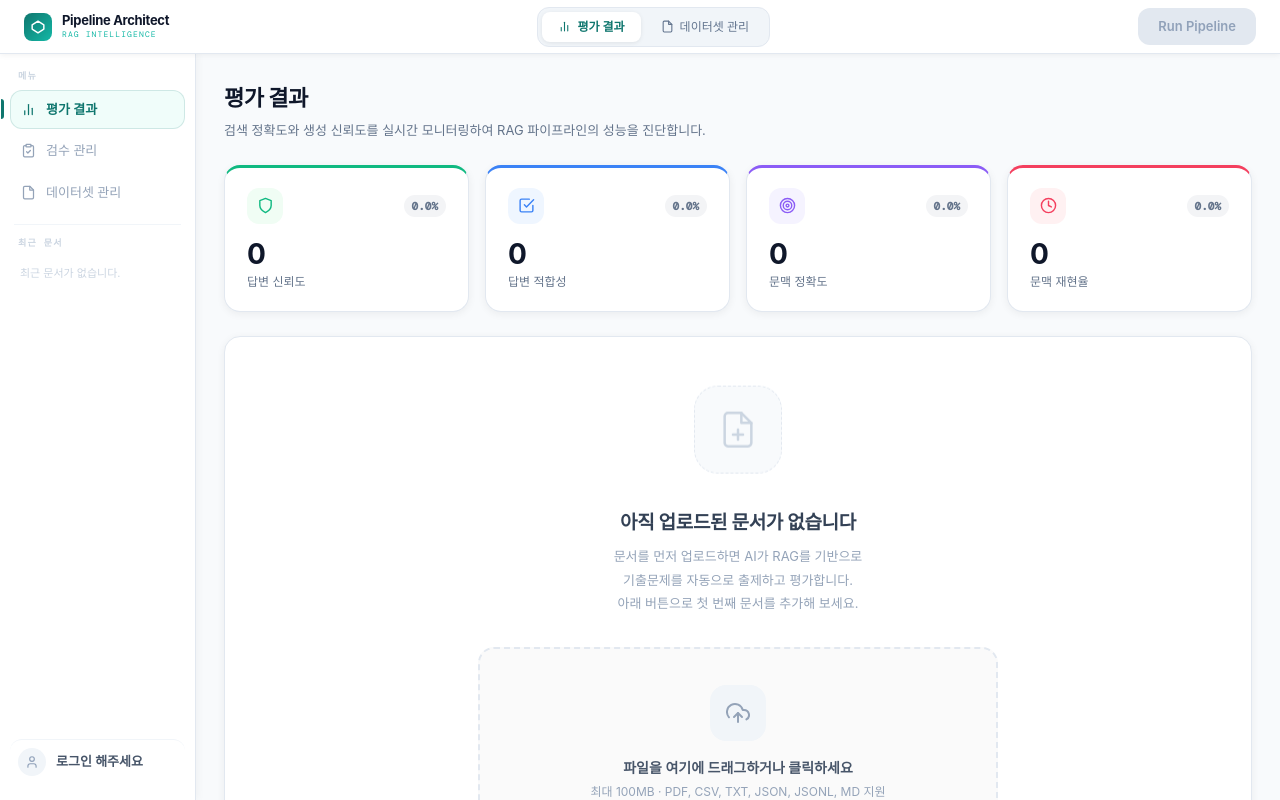
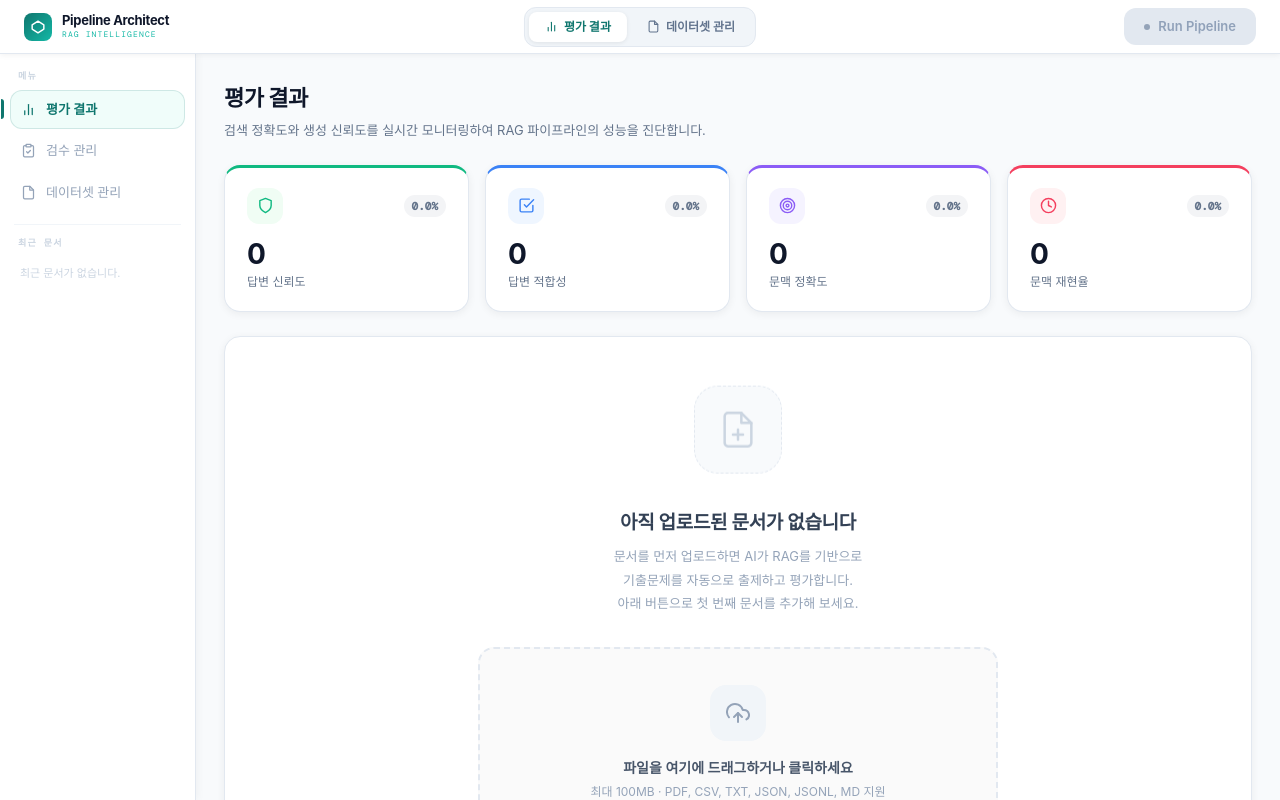
Before and after one commit to dudnki/Capstone_project, a Next.js app in the folder frontend/: page / in a window 1280 px wide. Shown: the top 800 px of the page. Built offline with nearby package versions, Linux system fonts and the light colour scheme.

Commit message:
feat: 로그인 UI 제거 및 버튼 레이아웃 고정

```diff
--- a/frontend/app/page.tsx
+++ b/frontend/app/page.tsx
@@ -74,6 +74,8 @@ export default function RagEvaluationPage() {
 
       {/* ════════════════════════ HEADER ════════════════════════ */}
       <header className="fixed top-0 left-0 right-0 z-50 flex items-center justify-between bg-white" style={{ height: '54px', padding: '0 24px', borderBottom: '1px solid #e2e8f0', boxShadow: '0 1px 6px rgba(0,0,0,0.06)' }}>
+
+        {/* 1. 왼쪽: 로고 및 타이틀 */}
         <div className="flex items-center gap-2.5">
           <div className="flex items-center justify-center rounded-lg text-white text-[10px] font-bold" style={{ width: '28px', height: '28px', background: 'linear-gradient(135deg,#0f766e,#14b8a6)' }}>
             <svg width="14" height="14" viewBox="0 0 24 24" fill="none" stroke="white" strokeWidth="2.5" strokeLinecap="round" strokeLinejoin="round"><polygon points="12 2 22 8.5 22 15.5 12 22 2 15.5 2 8.5 12 2" /></svg>
@@ -84,18 +86,20 @@ export default function RagEvaluationPage() {
           </div>
         </div>
 
-        <div className="flex items-center gap-1 rounded-xl p-1" style={{ background: '#f1f5f9', border: '1px solid #e2e8f0' }}>
-          <button className="flex items-center gap-1.5 rounded-lg px-4 py-1.5 text-[12px] font-semibold transition-all" style={{ background: '#fff', color: '#0f766e', boxShadow: '0 1px 4px rgba(0,0,0,0.08)' }}>
+        {/* 2. 중앙: 네비게이션 탭 (절대 위치로 화면 정중앙 픽스) */}
+        <div className="absolute left-1/2 top-1/2 -translate-x-1/2 -translate-y-1/2 flex items-center gap-1 rounded-xl p-1" style={{ background: '#f1f5f9', border: '1px solid #e2e8f0' }}>
+          <button className="flex items-center gap-1.5 rounded-lg px-4 py-1.5 text-[12px] font-bold transition-all" style={{ background: '#fff', color: '#0f766e', boxShadow: '0 1px 4px rgba(0,0,0,0.08)' }}>
             <svg width="13" height="13" viewBox="0 0 24 24" fill="none" stroke="currentColor" strokeWidth="2" strokeLinecap="round" strokeLinejoin="round"><line x1="18" y1="20" x2="18" y2="10" /><line x1="12" y1="20" x2="12" y2="4" /><line x1="6" y1="20" x2="6" y2="14" /></svg>
             평가 결과
           </button>
-          <button className="flex items-center gap-1.5 rounded-lg px-4 py-1.5 text-[12px] font-medium text-slate-500 hover:bg-white hover:text-slate-700 transition-all">
+          <button className="flex items-center gap-1.5 rounded-lg px-4 py-1.5 text-[12px] font-bold text-slate-500 hover:bg-white hover:text-slate-700 transition-all">
             <svg width="13" height="13" viewBox="0 0 24 24" fill="none" stroke="currentColor" strokeWidth="2" strokeLinecap="round" strokeLinejoin="round"><path d="M14 2H6a2 2 0 0 0-2 2v16a2 2 0 0 0 2 2h12a2 2 0 0 0 2-2V8z" /><polyline points="14 2 14 8 20 8" /></svg>
             데이터셋 관리
           </button>
         </div>
 
-        {/* 🚀 결과 창 여부에 따라 [새 문서 평가하기] / [Run Pipeline] 버튼이 바뀝니다 */}
+        {/* 3. 우측: 액션 버튼 */}
+        <div className="flex items-center">
           {showResults ? (
             <button
               onClick={handleReset}
@@ -112,10 +116,19 @@ export default function RagEvaluationPage() {
               onClick={handleRunPipeline}
               className={`flex items-center gap-2 rounded-xl font-semibold text-[13px] transition-all ${uploadedFile && !isAnalyzing ? "text-white cursor-pointer hover:-translate-y-[1px]" : "bg-slate-200 text-slate-400 cursor-not-allowed"}`}
               style={uploadedFile && !isAnalyzing ? { padding: '9px 20px', background: 'linear-gradient(135deg,#0f766e,#0d9488)', boxShadow: '0 4px 14px rgba(13,148,136,0.35)', border: 'none' } : { padding: '9px 20px', border: 'none' }}>
-            {uploadedFile && !isAnalyzing && <span className="w-1.5 h-1.5 rounded-full inline-block animate-pulse" style={{ background: '#5eead4' }}></span>}
+
+              {/* ✨ 파일 유무와 상관없이 점(Dot)의 자리를 유지시킵니다. 파일이 없으면 회색 고정, 있으면 민트색 깜빡임 적용 */}
+              {!isAnalyzing && (
+                <span
+                  className={`w-1.5 h-1.5 rounded-full inline-block ${uploadedFile ? 'animate-pulse' : ''}`}
+                  style={{ background: uploadedFile ? '#5eead4' : '#94a3b8' }}
+                ></span>
+              )}
               {isAnalyzing ? '분석 중...' : 'Run Pipeline'}
+
             </button>
           )}
+        </div>
       </header>
 
       {/* ════════════════════════ SHELL ════════════════════════ */}
@@ -150,15 +163,6 @@ export default function RagEvaluationPage() {
           ) : (
             <div style={{ fontSize: '11px', color: '#cbd5e1', padding: '8px 10px' }}>최근 문서가 없습니다.</div>
           )}
-
-          <div className="flex items-center gap-2.5 mt-auto hover:bg-slate-50 cursor-pointer transition-colors p-2 rounded-xl" style={{ borderTop: '1px solid #f1f5f9' }}>
-            <div className="flex items-center justify-center rounded-full text-slate-400 flex-shrink-0" style={{ width: '28px', height: '28px', background: '#f1f5f9' }}>
-              <svg width="14" height="14" viewBox="0 0 24 24" fill="none" stroke="currentColor" strokeWidth="2" strokeLinecap="round" strokeLinejoin="round"><path d="M19 21v-2a4 4 0 0 0-4-4H9a4 4 0 0 0-4 4v2"/><circle cx="12" cy="7" r="4"/></svg>
-            </div>
-            <div className="min-w-0">
-              <div style={{ fontSize: '13px', fontWeight: 600, color: '#475569' }}>로그인 해주세요</div>
-            </div>
-          </div>
         </aside>
 
         {/* --- MAIN --- */}
```
Lines whose indentation alone changed are shown as unchanged.
